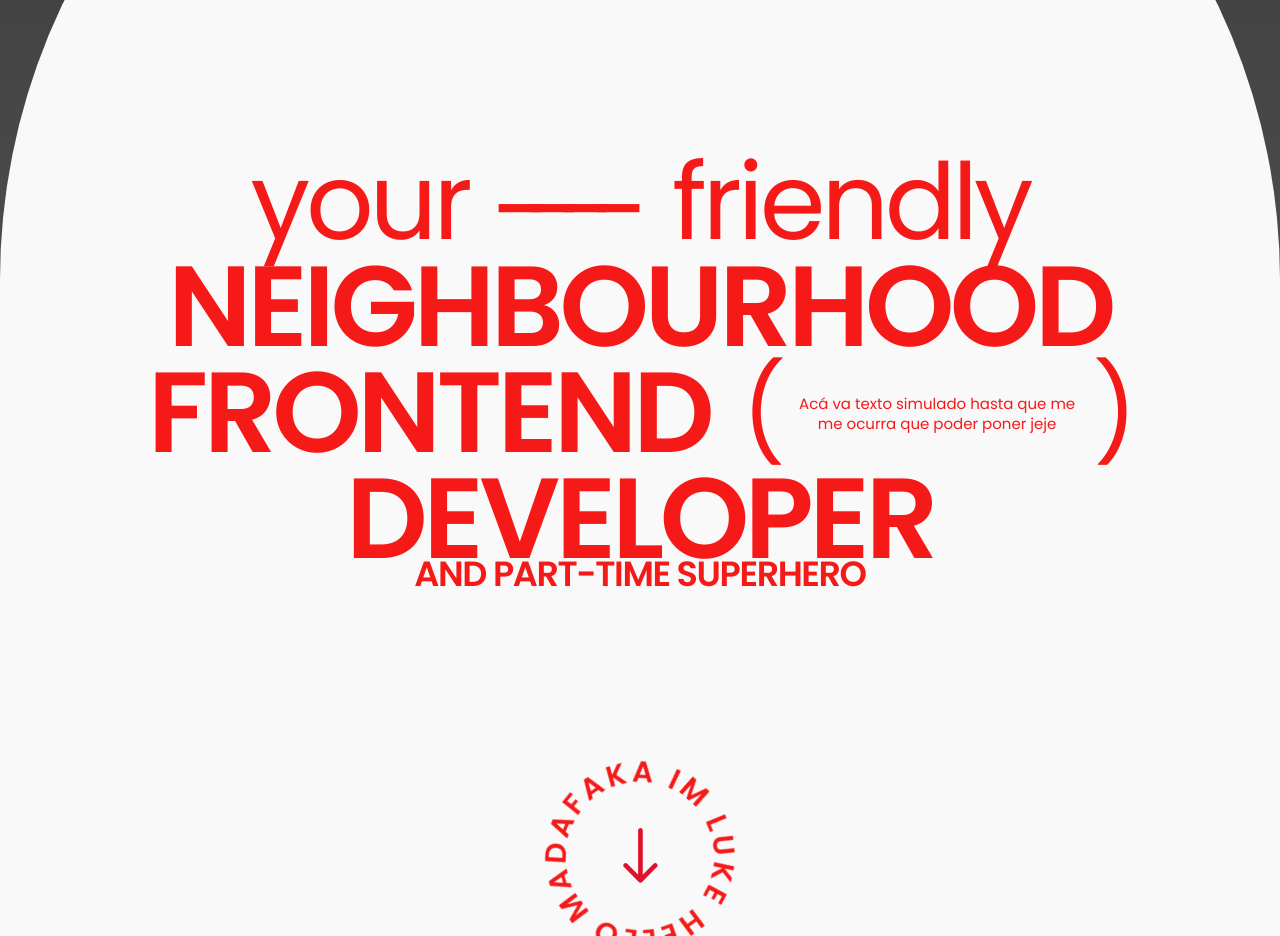
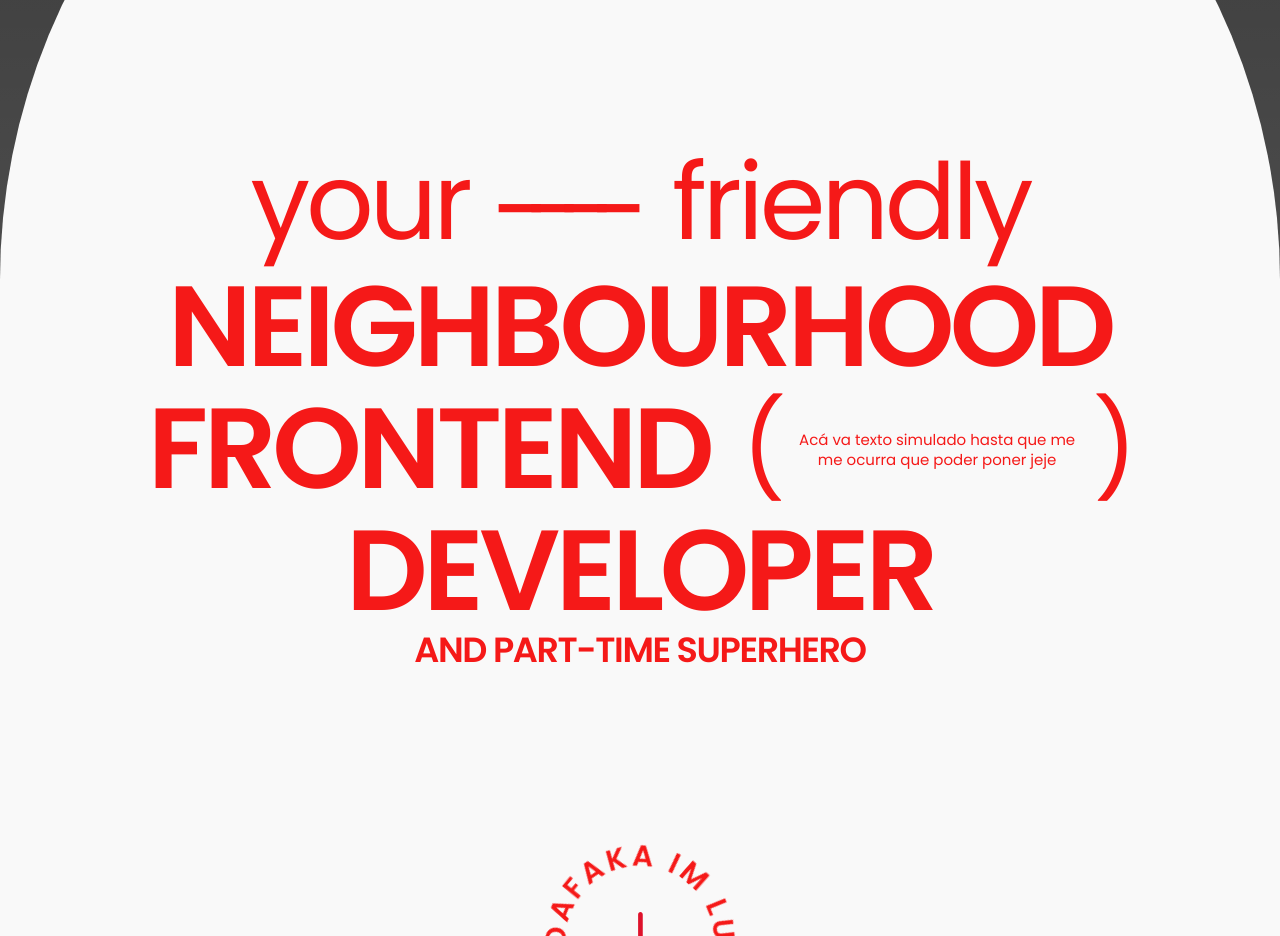
Before and after one commit to Lukecolman/portfolio-personal, a Next.js app: page / in a window 1280 px wide. Shown: the part 980-1916 px from the top of the page. Built offline with nearby package versions, Linux system fonts and the light colour scheme; a web font is replaced by a local one.

Commit message:
selects and adjustments

```diff
--- a/src/app/page.js
+++ b/src/app/page.js
@@ -45,7 +45,7 @@ export default function Home() {
         </nav>
             <div className=' text-center h-[30rem] w-full overflow-x-hidden md:overflow-x-visible lg:h-[620px]'>
 
-              <div className='flex flex-col relative justify-center items-center lg:-top-14'>
+              <div className='select-none flex flex-col relative justify-center items-center lg:-top-14'>
 
                 <div className='font-noto font-black text-lk-red-600 text-nowrap	flex flex-col items-center tracking-[-0.02em]
                 lg:tracking-[-0.8rem]
@@ -85,12 +85,12 @@ export default function Home() {
         <div className='text-center mt-[70px] md:mt-[200px] lg:mt-[400px] '>
           <div className='text-4xl tracking-[-0.04em] -mb-1 md:text-[72px]
           md:leading-[5.5rem]
-          lg:text-[106px] lg:leading-tight'>
+          lg:text-[106px] lg:leading-tight lg:mb-0'>
             your&nbsp;
             <span className=' -tracking-[0.6rem] font-normal align-text-bottom md:align-middle md:-tracking-[1.1rem] lg:-tracking-[1.6rem]'>----</span>
             &nbsp; friendly
           </div>
-          <div className='text-[42px] tracking-[-0.04em] leading-none font-semibold md:text-[84px] md:leading-[4.5rem] lg:text-[114px] lg:leading-[4.3rem]'>NEIGHBOURHOOD</div>
+          <div className='text-[42px] tracking-[-0.04em] leading-none font-semibold md:text-[84px] md:leading-[4.5rem] lg:text-[114px] lg:leading-[6.3rem]'>NEIGHBOURHOOD</div>
           <div className='text-[42px] tracking-[-0.04em] leading-none  font-semibold md:text-[84px] lg:text-[114px] lg:flex lg:justify-center lg:leading-tight '>FRONTEND
             <div className='hidden max-w-[850px] font-normal text-8xl lg:flex ml-8 items-center pt-1'>
               (
@@ -100,13 +100,13 @@ export default function Home() {
               )
             </div>
           </div>
-          <div className='text-[42px] tracking-[-0.04em] leading-none  font-semibold md:text-[84px] md:leading-[4.5rem] lg:text-[114px] lg:leading-[4.3rem]'>DEVELOPER</div>
-          <div className='text-base tracking-[-0.04em] font-semibold md:text-[24px] md:leading-[2rem] lg:text-[35px] lg:leading-[2.7rem]'>AND PART-TIME SUPERHERO</div>
+          <div className='text-[42px] tracking-[-0.04em] leading-none  font-semibold md:text-[84px] md:leading-[4.5rem] lg:text-[114px] lg:leading-[6.3rem]'>DEVELOPER</div>
+          <div className='text-base tracking-[-0.04em] font-semibold md:text-[24px] md:leading-[2rem] lg:text-[35px] lg:leading-[3.7rem]'>AND PART-TIME SUPERHERO</div>
         </div>
 
 
         {/* circle */}
-        <div className='w-full flex justify-center items-center tracking-[0.11em] font-semibold mt-20 relative md:mt-40'>
+        <div className='select-none w-full flex justify-center items-center tracking-[0.11em] font-semibold mt-20 relative md:mt-40'>
            <svg viewBox="0 0 100 100" width="100" height="100" className='fill-lk-red-600 h-auto max-w-[200px] origin-center w-[16%] md:w-[20%] lg:w-[28%] animate-spin-slow	'>
             <defs>
               <path id="circle"
@@ -133,7 +133,7 @@ export default function Home() {
           </div>
 
         {/* work title */}
-        <div className='w-full  text-center mt-20 flex flex-col relative justify-center items-center overflow-x-hidden overflow-y-hidden'>
+        <div className='select-none w-full  text-center mt-20 flex flex-col relative justify-center items-center overflow-x-hidden overflow-y-hidden'>
           <span className='text-[7.7rem] leading-tight font-noto font-black text-lk-red-50 text-nowrap	 items-center tracking-[-0.02em]  pb-3
           md:text-[447.22px]'>
           入選作品
@@ -162,7 +162,7 @@ export default function Home() {
       </div>
 
         {/* TECHSTACK */}
-        <div className=' w-full
+        <div className='select-none w-full
         md:mt-64'>
         <div className='w-full  text-center mt-40 mb-5 flex flex-col relative justify-center items-center '>
           <span className='pl-4 text-6xl  leading-tight font-noto font-black text-lk-red-50 text-nowrap	 items-center tracking-[-0.02em] absolute -top-8 -z-10
@@ -182,7 +182,7 @@ export default function Home() {
         </div>
 
         {/* EXPERIENCE HISTORY TITLE*/}
-        <div className='w-full  text-left mt-40 flex  relative justify-left items-left  overflow-visible px-sm
+        <div className='select-none w-full  text-left mt-40 flex  relative justify-left items-left  overflow-visible px-sm
         md:mt-64
         lg:px-md lg:max-w-[2244px]'>
           <span className='text-7xl  font-noto font-black text-lk-red-50 overflow-visible text-nowrap absolute -top-4 pb-3 -z-10
--- a/src/components/jobs.js
+++ b/src/components/jobs.js
@@ -17,12 +17,12 @@ export default function Jobs ({}) {
         <div>
         {JobItem.map((job, index) => (
             <div key={index} className="font-medium my-4 py-6 text-lk-red-400 border-b-2 border-lk-red-400 flex flex-col gap-1 text-left
-            md:flex-row md:justify-between md:font-semibold">
-                <div>
+            md:flex-row md:justify-between md:font-semibold group/item ">
+                <div className="group-hover/item:translate-x-5">
                 <h1 className=" text-4xl text-lk-red-600">{job.role}</h1>
                 <p className="">{job.company}</p>
                 </div>
-                <div className="md:self-end md:text-right">
+                <div className="md:self-end md:text-right group-hover/item:-translate-x-5">
                 <p>{job.period}</p>
                 <p>{job.type}</p>
                 </div>
```
